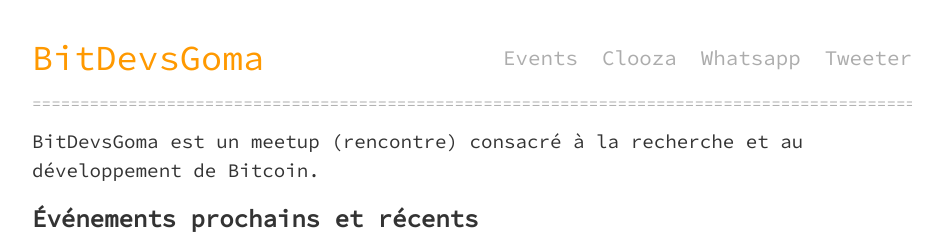
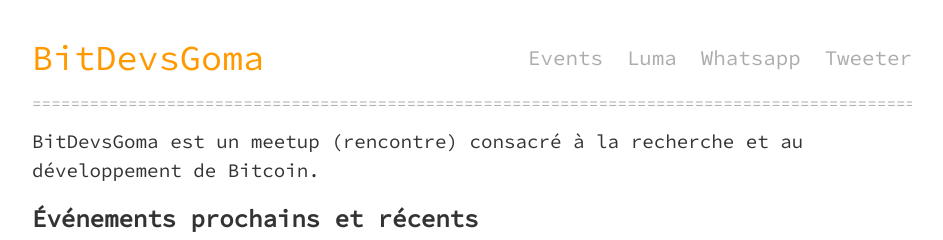
Before and after one commit to BitdevsGoma/Bitdevsgoma.org, a Jekyll site: the page built from index.html, in a window 1280 px wide. Shown: the top 240 px of the page, without its empty margins (168-1111 px from the left). Built offline with Jekyll 4.4.1, drawn with Linux system fonts in a browser that asks for light colours.

Commit message:
Update settings.yml

```diff
--- a/_data/settings.yml
+++ b/_data/settings.yml
@@ -3,6 +3,6 @@ tagline: 'BitDevsGoma est une rencontre mensuelle consacrée à la recherche et
 
 menu:
   - {name: 'Events', url: '/events'}
-  - {name: 'Clooza', url: 'https://clooza.com/bitdevsgoma', external: true}
+  - {name: 'Luma', url: 'https://luma.com/user/BitdevsGoma', external: true}
   - {name: 'Whatsapp', url: 'https://chat.whatsapp.com/LDcuoctOUBE5dp9eYnjx1V', external: true}
   - {name: 'Tweeter', url: 'https://x.com/bitdevsGoma', external: true}
```
